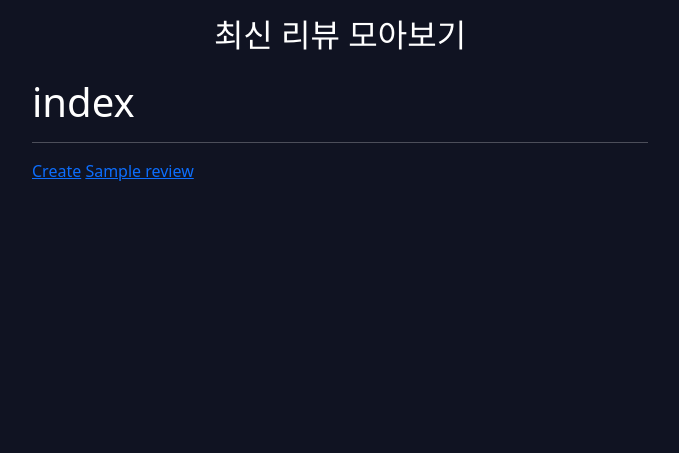
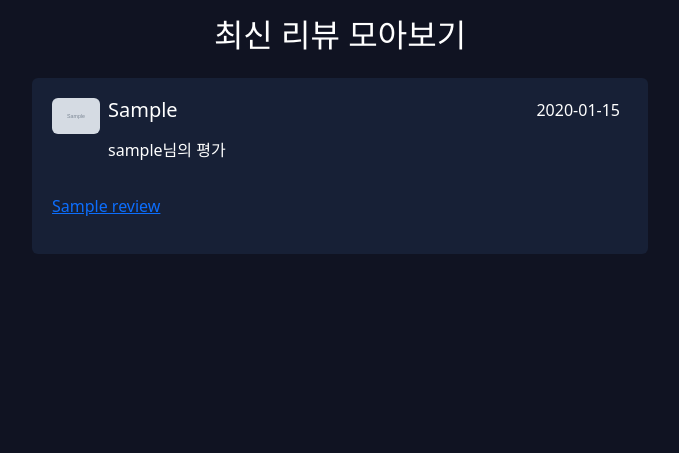
Before and after one commit to Code-Sloth/Team-03, a Django app: page /reviews/ in a window 1280 px wide. Shown: the top 453 px of the page, without its empty margins (300-979 px from the left). Run offline with Django 3.2, Linux system fonts and the light colour scheme; tables that the repository leaves empty hold one stand-in row (values such as "Sample post"); grey boxes marked "Sample" are stand-in pictures.

Commit message:
edit index.html

```diff
--- a/reviews/forms.py
+++ b/reviews/forms.py
@@ -6,7 +6,7 @@ from imagekit.processors import ResizeToFill
 class ReviewForm(forms.ModelForm):
     image = ProcessedImageField(
         spec_id='reviews:image',
-        processors=[ResizeToFill(100,100)],
+        processors=[ResizeToFill(60,86)],
         format='JPEG',
         options={'quality' : 90},
         required=False,
--- a/reviews/templates/reviews/index.html
+++ b/reviews/templates/reviews/index.html
@@ -1,11 +1,40 @@
 {% extends 'base.html' %}
 
+{% load cutom_filter %}
+
+{% block style %}
+
+{% endblock style %}
+
+{% block title %}
+최신 리뷰 모아보기
+{% endblock title %}
+
 {% block content %}
-  <h1>index</h1>
-  <hr>
-  <a href="{% url 'reviews:create' %}">Create</a>
+
   {% for review in reviews %}
-    <a href="{% url 'reviews:detail' review.pk %}">{{ review.title }}</a>
+    <div class=" asdf rounded mb-3" style="background-color: rgb(23 32 54); padding: 20px;">
+      <div>
+        <div class="d-flex">
+          <div style="width: 48px; height: 64px">
+            {% if review.image %}
+              <img class="img-fluid rounded" src="{{ review.image.url }}" alt="{{ review.title }}">
+            {% endif %}
+          </div>
+          <div class="d-flex flex-column flex-grow-1 px-2">
+            <div class="d-flex justify-content-between">
+              <h5>{{ review.movie }}</h5>
+              <p>{{ review.created_time|format_time_since }}</p>
+            </div>
+            <div>
+              <p>{{ review.user }}님의 평가</p>
+            </div>
+          </div>
+        </div>
+      </div>
+      <div class="py-3">
+        <a href="{% url 'reviews:detail' review.pk %}">{{ review.title }}</a>
+      </div>
+    </div>
   {% endfor %}
-
 {% endblock content %}
--- /dev/null
+++ b/reviews/templatetags/cutom_filter.py
@@ -0,0 +1,20 @@
+from django import template
+from django.utils import timezone
+from datetime import timedelta
+
+register = template.Library()
+
+def format_time_since(value):
+    now = timezone.now()
+
+    diff = now - value
+    if diff < timedelta(minutes=1):
+        return f'방금 전'
+    elif diff < timedelta(hours=1):
+        return f'{diff.seconds // 60}분 전'
+    elif diff < timedelta(days=1):
+        return f'{diff.seconds // 3600}시간 전'
+    else:
+        return value.strftime('%Y-%m-%d')
+
+register.filter('format_time_since', format_time_since)
--- a/templates/base.html
+++ b/templates/base.html
@@ -67,7 +67,6 @@
   <div class='container sticky-top w-50 text-center text-white p-3'>
     <h2>
       {% block title %}
-        최신 리뷰 모아보기
       {% endblock title %}
     </h2>
   </div>
```
Also changed, not shown: reviews/templatetags/__init__.py (added).
